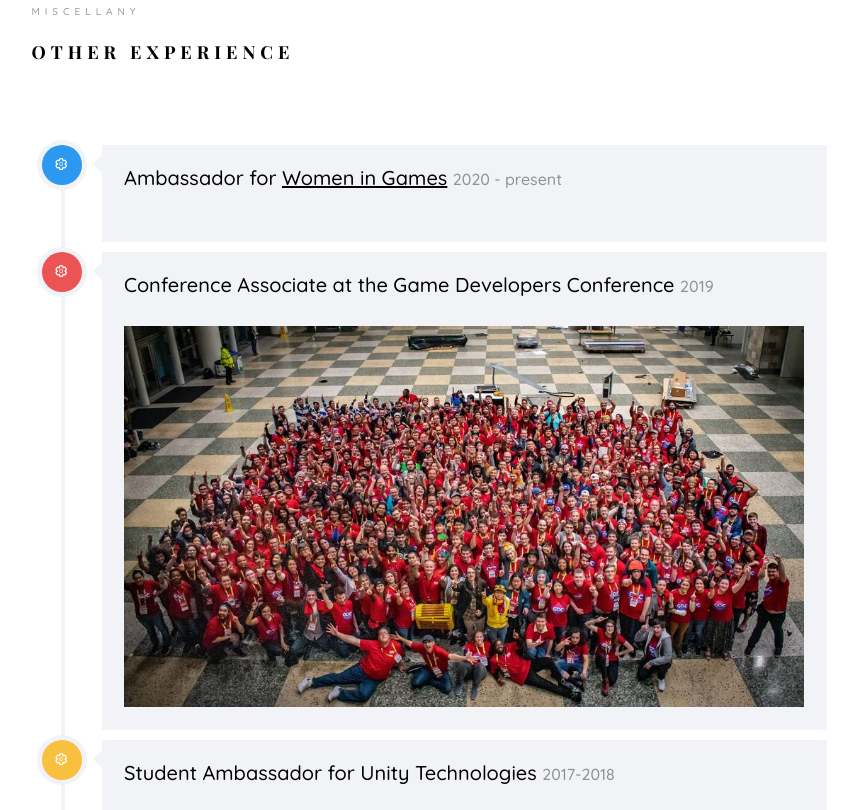
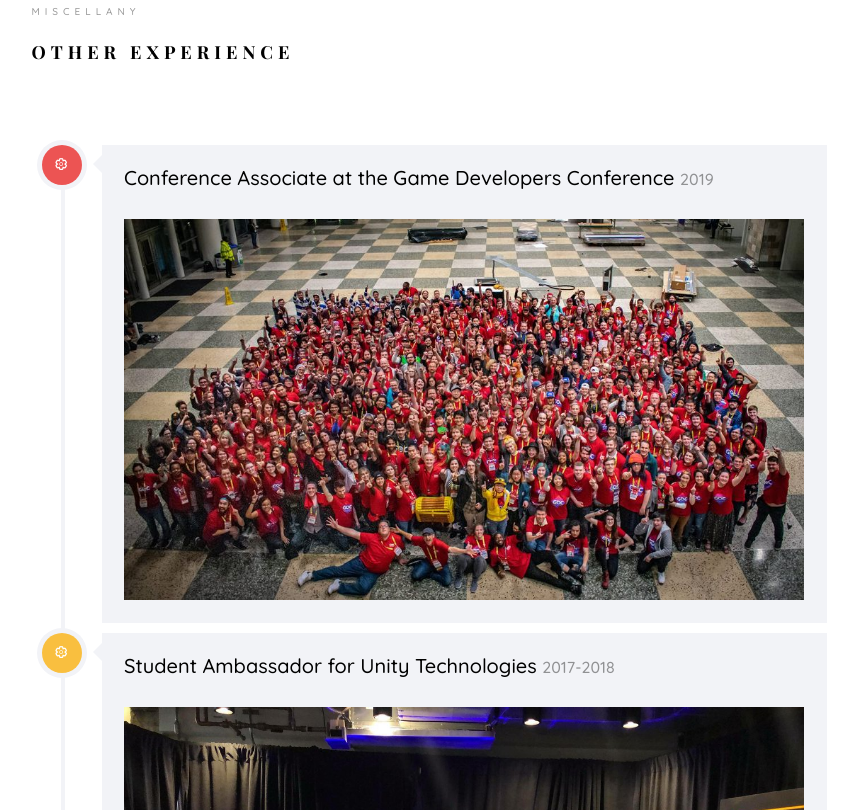
Before and after one commit to susannahcodes/-deprecated-old-github-pages-site, a plain HTML site: page index.html in a window 1280 px wide. Shown: the part 4930-5740 px from the top of the page, without its empty margins (361-1219 px from the left). Drawn offline with nearby package versions, Linux system fonts and the light colour scheme; files whose address does not match are found by name; a web font is replaced by a local one.

Commit message:
Update index.html

```diff
--- a/index.html
+++ b/index.html
@@ -301,21 +301,6 @@
 					<div class="row">
 						<div class="col-md-12">
 				         <div class="timeline-centered">
-
-						 <article class="timeline-entry animate-box" data-animate-effect="fadeInLeft">
-					            <div class="timeline-entry-inner">
-
-					               <div class="timeline-icon color-1">
-					                  <i class="icon-gameboy"></i>
-					               </div>
-
-					               <div class="timeline-label">
-					                  <h2>Ambassador for <u><a href="http://www.womeningames.org/">Women in Games</a></u> <span>2020 - present</span></h2>
-							       <!-- Description here should I need it <p></p>
-							  <img src="images/wigj.jpg" style="max-width:768px;width:100%;">-->
-					               </div>
-					            </div>
-					         </article>
    						<article class="timeline-entry animate-box" data-animate-effect="fadeInLeft">
 					            <div class="timeline-entry-inner">
 
```
